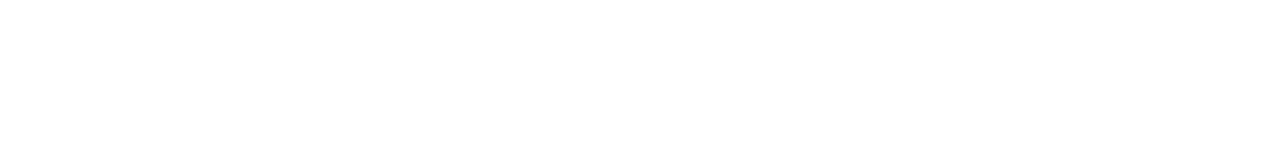
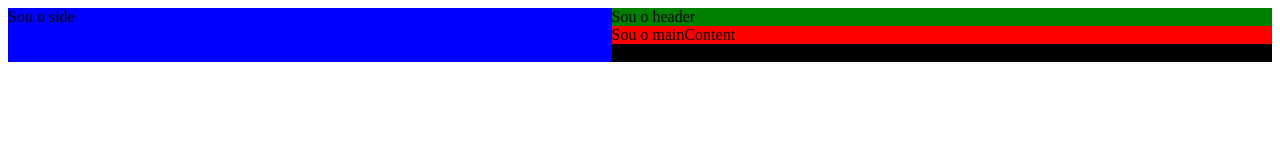
Before and after one commit to avoguga/GridLayout, a plain HTML site: page index.html in a window 1280 px wide. Drawn offline with Linux system fonts and the light colour scheme.

Commit message:
Adicionando css inicial e adicionando o id do Layout

```diff
--- a/index.html
+++ b/index.html
@@ -8,11 +8,11 @@
    <link rel="stylesheet" href="style.css">
 </head>
 <body>
-   <div>
-      <div id="side"></div>
-      <div id="header"></div>
-      <div id="mainContent"></div>
-      <div id="footer"></div>
+   <div id="layout">
+      <div id="side">Sou o side</div>
+      <div id="header">Sou o header</div>
+      <div id="mainContent">Sou o mainContent</div>
+      <div id="footer">Sou o footer</div>
    </div>
 </body>
 </html>
--- a/style.css
+++ b/style.css
@@ -1,11 +1,29 @@
 #layout{
   display: grid;
   grid-template-columns: auto;
-  grid-template-rows: 60px;
+  grid-template-rows: auto;
 
   grid-template-areas:
-  'MH'
-  'CT';
+  'side header'
+  'side mainContent'
+  'side footer';
+}
 
-  height: 100vh;
+
+#header{
+  grid-area: header;
+  background-color: green;
 }
+
+#side{
+  grid-area: side;
+  background-color: blue;
+}
+#mainContent{
+  grid-area: mainContent;
+  background-color: red;
+}
+#footer{
+  grid-area: footer;
+  background-color: #000;
+}
```
